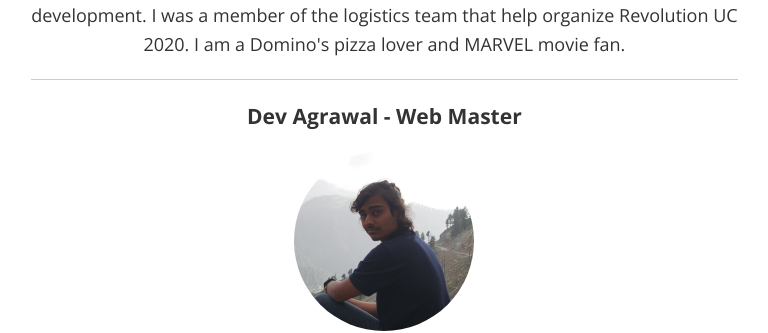
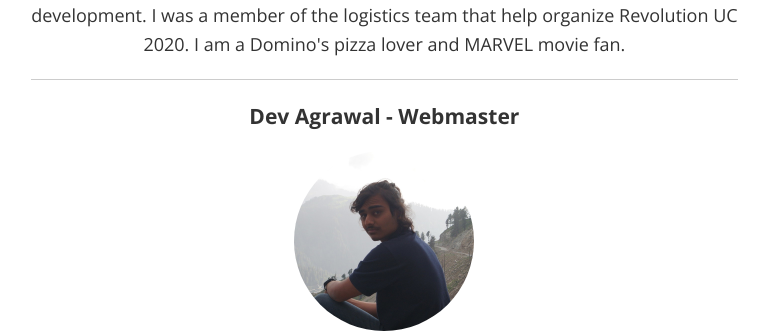
Before and after one commit to ACMatUC/acmatuc.github.io, a Jekyll site: the page built from executives.html, in a window 1280 px wide. Shown: the part 1790-2123 px from the top of the page, without its empty margins (344-1112 px from the left). Built offline with Jekyll 4.4.1, drawn with Linux system fonts in a browser that asks for light colours.

Commit message:
webmaster is a single word

```diff
--- a/executives.html
+++ b/executives.html
@@ -69,7 +69,7 @@ order: 2
 </div>
 
 <div class="executive">
-  <h3>Dev Agrawal - Web Master</h3>
+  <h3>Dev Agrawal - Webmaster</h3>
   <img src="/assets/webmaster.jpg" alt="Webaster">
   <span>
     <img class="icon" src="/assets/slack.png">@Dev
```
